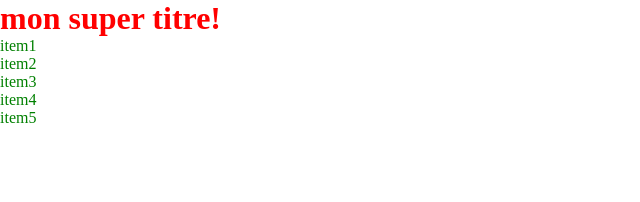
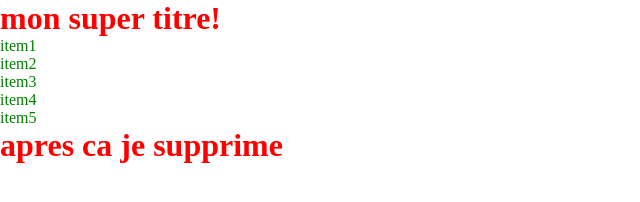
Before and after one commit to Vic-boss972/openclass, a plain HTML site: page index.html in a window 1280 px wide. Shown: the whole page, without its empty margins (0-640 px from the left). Drawn offline with Linux system fonts and the light colour scheme.

Commit message:
ajout de h1 apres les liens

```diff
--- a/index.html
+++ b/index.html
@@ -16,5 +16,6 @@
         <li class="list">item4</li>
         <li class="list">item5</li>
     </ul>
+    <h1>apres ca je supprime</h1>
 </body>
 </html>
```
